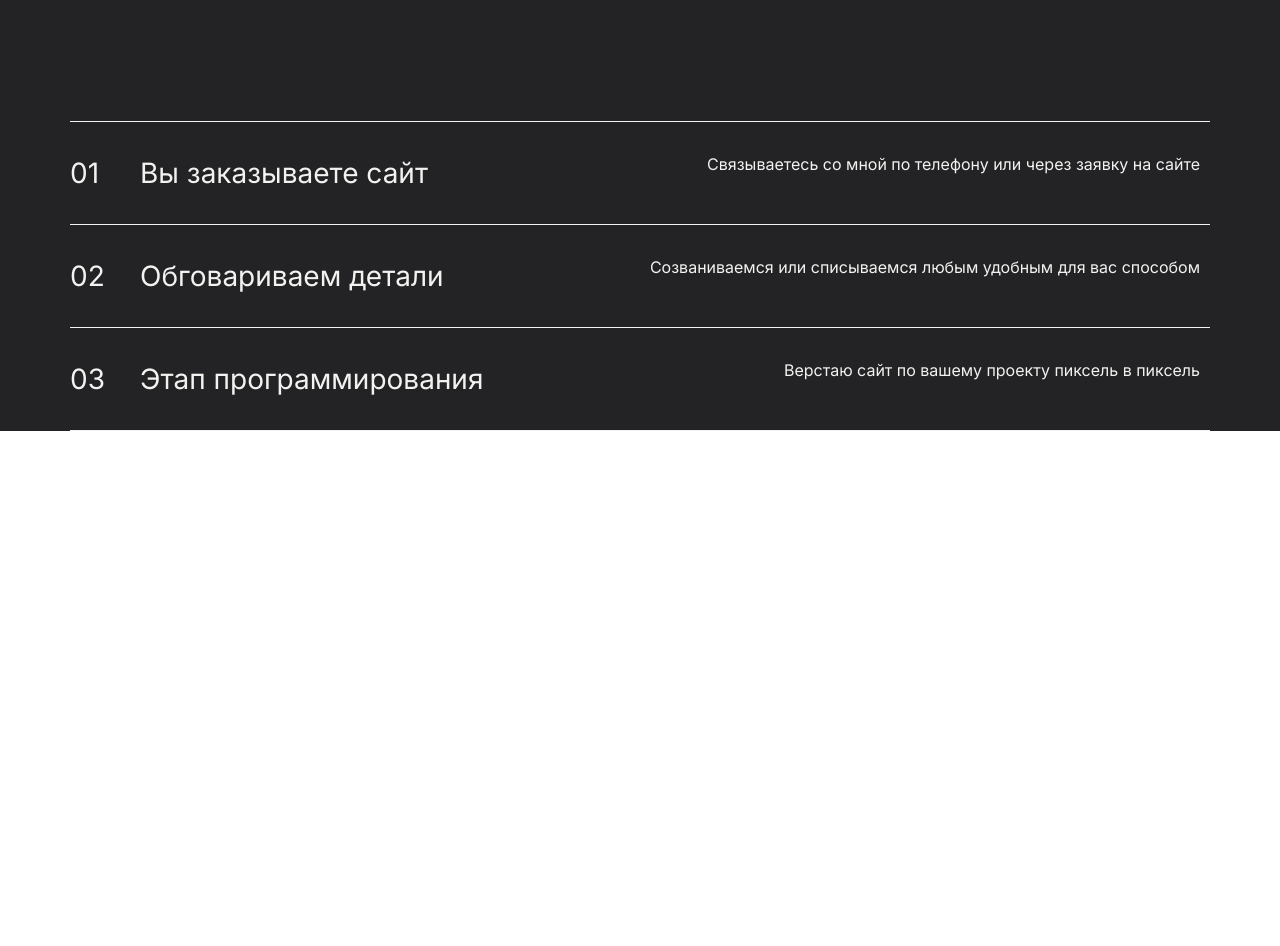
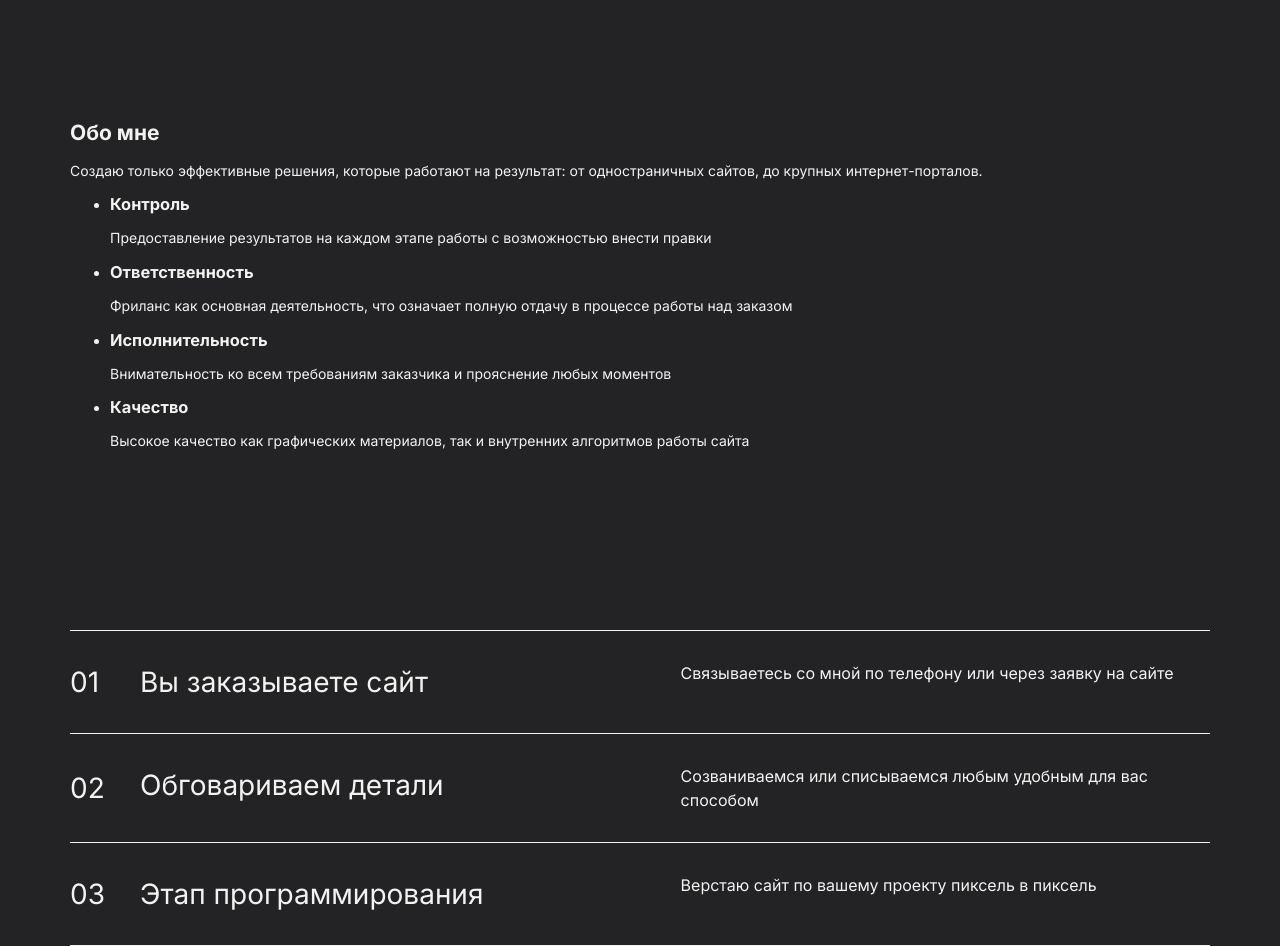
Before and after one commit to kazumi8/portfolio, a plain HTML site: page index.html in a window 1280 px wide. Shown: the part 1080-2026 px from the top of the page. Before the commit the page ends 1511 px from the top, so only its background shows below. Drawn offline with Linux system fonts and the light colour scheme.

Commit message:
added the markup for the cv block

```diff
--- a/css/style.css
+++ b/css/style.css
@@ -264,6 +264,9 @@ body {
     font-size: 16px;
     font-weight: 400;
     line-height: 24px;
+
+    flex: 0 0 49%;
+    max-width: 49%;
 }
 
 
--- a/index.html
+++ b/index.html
@@ -141,8 +141,52 @@
                     </ul>
                 </section>
                 <section class="container__cv cv">
+                    <h2 class="cv__title">
+                        Обо мне
+                    </h2>
+                    <p class="cv__text">
+                        Создаю только эффективные решения, которые работают на результат:
+                         от одностраничных сайтов, до крупных интернет-порталов.
+                    </p>
+                    <ul class="cv__list">
+                        <li class="cv__list-item">
+                            <h3 class="cv__list-title">
+                                Контроль
+                            </h3>
+                            <p class="cv__list-text">
+                                Предоставление результатов на каждом
+                                этапе работы с возможностью внести правки
+                            </p>
+                        </li>
+                        <li class="cv__list-item">
+                            <h3 class="cv__list-title">
+                                Ответственность
+                            </h3>
+                            <p class="cv__list-text">
+                                Фриланс как основная деятельность, что означает
+                                полную отдачу в процессе работы над заказом
+                            </p>
+                        </li>
+                        <li class="cv__list-item">
+                            <h3 class="cv__list-title">
+                                Исполнительность
+                            </h3>
+                            <p class="cv__list-text">
+                                Внимательность ко всем требованиям
+                                заказчика и прояснение любых моментов
+                            </p>
+                        </li>
+                        <li class="cv__list-item">
+                            <h3 class="cv__list-title">
+                                Качество
+                            </h3>
+                            <p class="cv__list-text">
+                                Высокое качество как графических материалов,
+                                 так и внутренних алгоритмов работы сайта
+                            </p>
+                        </li>
+                    </ul>
                 </section>
-
                 <section class="container__steps steps">
                     <h2 class="visually-hidden">Шаги работы</h2>
                     <ol class="steps__list">
@@ -177,7 +221,6 @@
         <footer>
         </footer>
     </div>
-
 </body>
 
 </html>
```
